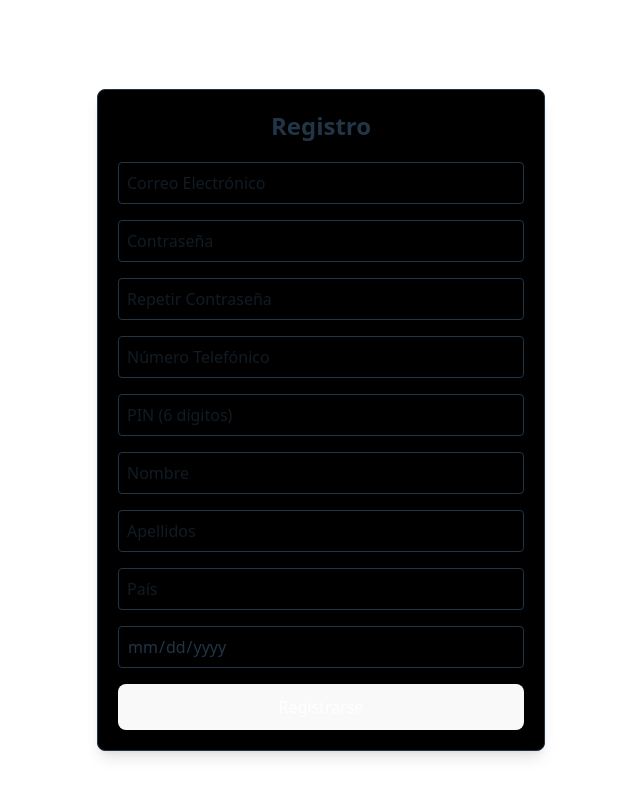
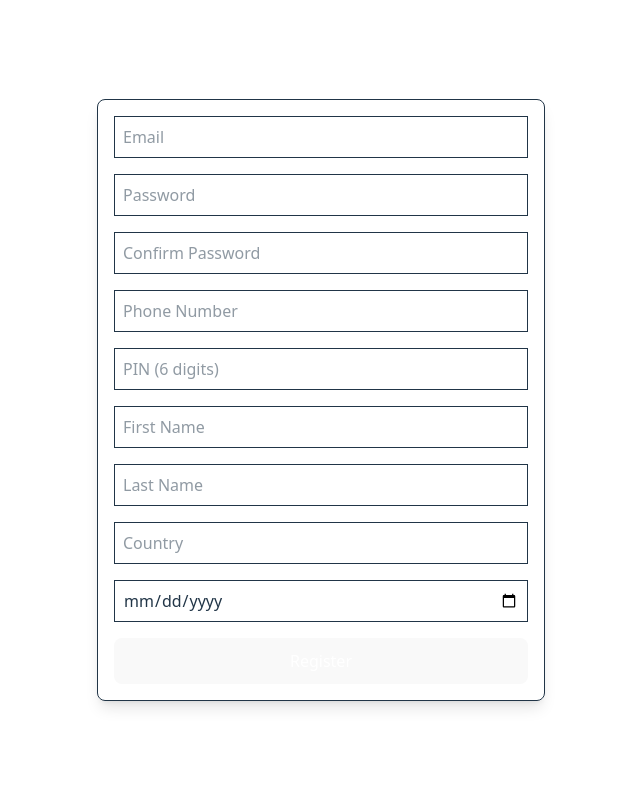
Before and after one commit to AloRod/FrontEnd, a React (Vite) app: page / in a window 1280 px wide. Shown: the top 796 px of the page, without its empty margins (319-959 px from the left). Built offline with nearby package versions, Linux system fonts and the light colour scheme.

Commit message:
login in process and register check

```diff
--- a/package.json
+++ b/package.json
@@ -13,7 +13,8 @@
     "@tailwindcss/vite": "^4.0.9",
     "axios": "^1.8.1",
     "react": "^19.0.0",
-    "react-dom": "^19.0.0"
+    "react-dom": "^19.0.0",
+    "react-router-dom": "^7.2.0"
   },
   "devDependencies": {
     "@eslint/js": "^9.21.0",
--- a/src/App.jsx
+++ b/src/App.jsx
@@ -4,12 +4,14 @@ import viteLogo from '/vite.svg'
 import './App.css'
 
 import Register from './Register'
+import Login from './Login'
 
 function App() {
   const [count, setCount] = useState(0)
 
   return (
     <>
+
    <Register/>
     </>
   )
--- /dev/null
+++ b/src/Login.jsx
@@ -0,0 +1,81 @@
+import { useState } from "react";
+import axios from "axios";
+import { useNavigate } from "react-router-dom";  // React Router v6
+
+export default function LoginForm() {
+  const [formData, setFormData] = useState({ email: "", password: "" });
+  const [errors, setErrors] = useState({});
+  const navigate = useNavigate();
+  const [loading, setLoading] = useState(false);
+
+  const handleChange = (e) => {
+    setFormData({ ...formData, [e.target.name]: e.target.value });
+  };
+
+  const handleSubmit = async (e) => {
+    e.preventDefault();
+    setErrors({});
+    setLoading(true);
+
+    try {
+      const response = await axios.post("http://localhost:8000/api/login", formData);
+
+      alert("Login successful");
+      console.log(response.data);
+      localStorage.setItem("user", JSON.stringify(response.data.user)); // Save user data
+
+      navigate("/dashboard"); // Redirect after login
+    } catch (error) {
+      if (error.response) {
+        setErrors(error.response.data.errors || { general: error.response.data.error });
+      }
+    } finally {
+      setLoading(false);
+    }
+  };
+
+  return (
+    <div className="flex justify-center items-center h-screen">
+      <form onSubmit={handleSubmit} className="space-y-4 max-w-md mx-auto p-4 border rounded-lg shadow-lg">
+        <h2 className="text-2xl font-bold text-center">Sign In</h2>
+
+        {errors.general && <div className="text-red-500 text-sm">{errors.general}</div>}
+
+        <input
+          type="email"
+          name="email"
+          placeholder="Email"
+          value={formData.email}
+          onChange={handleChange}
+          className="border p-2 w-full rounded"
+        />
+        {errors.email && <p className="text-red-500 text-xs">{errors.email}</p>}
+
+        <input
+          type="password"
+          name="password"
+          placeholder="Password"
+          value={formData.password}
+          onChange={handleChange}
+          className="border p-2 w-full rounded"
+        />
+        {errors.password && <p className="text-red-500 text-xs">{errors.password}</p>}
+
+        <button
+          type="submit"
+          className={`w-full py-2 rounded bg-blue-500 text-white ${loading ? 'opacity-50 cursor-not-allowed' : 'hover:bg-blue-600'}`}
+          disabled={loading}
+        >
+          {loading ? "Loading..." : "Sign In"}
+        </button>
+
+        <div className="text-center mt-4">
+          <span className="text-sm">Don't have an account? </span>
+          <button type="button" className="text-blue-500 hover:underline" onClick={() => navigate("/register")}>
+            Register here
+          </button>
+        </div>
+      </form>
+    </div>
+  );
+}
--- a/src/Register.jsx
+++ b/src/Register.jsx
@@ -1,94 +1,76 @@
-import React, { useState } from 'react';
-import axios from 'axios';
+import { useState } from "react";
+import axios from "axios";
 
-function Register() {
+export default function RegisterForm() {
   const [formData, setFormData] = useState({
-    email: '',
-    password: '',
-    confirmPassword: '',
-    phone: '',
-    pin: '',
-    firstName: '',
-    lastName: '',
-    country: '',
-    birthDate: ''
+    email: "",
+    password: "",
+    confirm_password: "",
+    phone: "",
+    pin: "",
+    name: "",
+    lastname: "",
+    country: "",
+    birthdate: ""
   });
-  const [error, setError] = useState(null);
-  const [success, setSuccess] = useState(null);
+  const [errors, setErrors] = useState({});
 
   const handleChange = (e) => {
     setFormData({ ...formData, [e.target.name]: e.target.value });
   };
 
-  const validateForm = () => {
-    const { email, password, confirmPassword, phone, pin, firstName, lastName, birthDate } = formData;
-    if (!email || !password || !phone || !pin || !firstName || !lastName || !birthDate) {
-      return 'Todos los campos requeridos deben ser completados';
+  const validate = () => {
+    let tempErrors = {};
+    const emailRegex = /^[^\s@]+@[^\s@]+\.[^\s@]+$/;
+    const phoneRegex = /^\d{8,15}$/;
+    const pinRegex = /^\d{6}$/;
+
+    if (!formData.email.match(emailRegex)) tempErrors.email = "Invalid email";
+    if (formData.password.length < 8) tempErrors.password = "At least 8 characters";
+    if (formData.password !== formData.confirm_password) tempErrors.confirm_password = "Passwords do not match";
+    if (!formData.phone.match(phoneRegex)) tempErrors.phone = "Invalid phone number";
+    if (!formData.pin.match(pinRegex)) tempErrors.pin = "PIN must be 6 digits";
+    if (!formData.name) tempErrors.name = "Required field";
+    if (!formData.lastname) tempErrors.lastname = "Required field";
+    if (!formData.birthdate) tempErrors.birthdate = "Required field";
+    else {
+      const birthDate = new Date(formData.birthdate);
+      const age = new Date().getFullYear() - birthDate.getFullYear();
+      if (age < 18) tempErrors.birthdate = "You must be over 18 years old";
     }
-    if (password !== confirmPassword) {
-      return 'Las contraseñas no coinciden';
-    }
-    if (pin.length !== 6 || isNaN(pin)) {
-      return 'El PIN debe tener 6 dígitos numéricos';
-    }
-    const birthYear = new Date(birthDate).getFullYear();
-    const currentYear = new Date().getFullYear();
-    if (currentYear - birthYear < 18) {
-      return 'Debes ser mayor de 18 años para registrarte';
-    }
-    return null;
+
+    setErrors(tempErrors);
+    return Object.keys(tempErrors).length === 0;
   };
 
   const handleSubmit = async (e) => {
     e.preventDefault();
-    setError(null);
-    setSuccess(null);
-
-    const validationError = validateForm();
-    if (validationError) {
-      setError(validationError);
-      return;
-    }
+    if (!validate()) return;
 
     try {
-      const response = await axios.post('http://localhost:8000/api/register', formData);
-      setSuccess('Registro exitoso');
-      setFormData({
-        email: '',
-        password: '',
-        confirmPassword: '',
-        phone: '',
-        pin: '',
-        firstName: '',
-        lastName: '',
-        country: '',
-        birthDate: ''
-      });
+      const response = await axios.post("http://localhost:8000/api/register", formData);
+      alert("Registration successful");
+      console.log(response.data);
     } catch (error) {
-      setError('Error al registrar usuario');
-      console.error('Error:', error);
+      setErrors(error.response?.data?.errors || {});
     }
   };
 
   return (
-    <div className="max-w-md mx-auto mt-10 p-5 border rounded-lg shadow-lg bg-black">
-      <h2 className="text-2xl font-bold mb-5 text-center">Registro</h2>
-      {error && <p className="text-red-500">{error}</p>}
-      {success && <p className="text-green-500">{success}</p>}
-      <form onSubmit={handleSubmit} className="space-y-4">
-        <input type="email" name="email" placeholder="Correo Electrónico" onChange={handleChange} value={formData.email} className="w-full p-2 border rounded" required />
-        <input type="password" name="password" placeholder="Contraseña" onChange={handleChange} value={formData.password} className="w-full p-2 border rounded" required />
-        <input type="password" name="confirmPassword" placeholder="Repetir Contraseña" onChange={handleChange} value={formData.confirmPassword} className="w-full p-2 border rounded" required />
-        <input type="tel" name="phone" placeholder="Número Telefónico" onChange={handleChange} value={formData.phone} className="w-full p-2 border rounded" required />
-        <input type="text" name="pin" placeholder="PIN (6 dígitos)" onChange={handleChange} value={formData.pin} className="w-full p-2 border rounded" required maxLength={6} />
-        <input type="text" name="firstName" placeholder="Nombre" onChange={handleChange} value={formData.firstName} className="w-full p-2 border rounded" required />
-        <input type="text" name="lastName" placeholder="Apellidos" onChange={handleChange} value={formData.lastName} className="w-full p-2 border rounded" required />
-        <input type="text" name="country" placeholder="País" onChange={handleChange} value={formData.country} className="w-full p-2 border rounded" />
-        <input type="date" name="birthDate" onChange={handleChange} value={formData.birthDate} className="w-full p-2 border rounded" required />
-        <button type="submit" className="w-full bg-blue-500 text-white p-2 rounded hover:bg-blue-700">Registrarse</button>
-      </form>
-    </div>
+    <form onSubmit={handleSubmit} className="space-y-4 max-w-md mx-auto p-4 border rounded-lg shadow-lg">
+      {Object.values(errors).map((err, i) => (
+        <div key={i} className="text-red-500 text-sm">{err}</div>
+      ))}
+      <input type="email" name="email" placeholder="Email" onChange={handleChange} className="border p-2 w-full" />
+      <input type="password" name="password" placeholder="Password" onChange={handleChange} className="border p-2 w-full" />
+      <input type="password" name="confirm_password" placeholder="Confirm Password" onChange={handleChange} className="border p-2 w-full" />
+      <input type="text" name="phone" placeholder="Phone Number" onChange={handleChange} className="border p-2 w-full" />
+      <input type="text" name="pin" placeholder="PIN (6 digits)" onChange={handleChange} className="border p-2 w-full" />
+      <input type="text" name="name" placeholder="First Name" onChange={handleChange} className="border p-2 w-full" />
+      <input type="text" name="lastname" placeholder="Last Name" onChange={handleChange} className="border p-2 w-full" />
+      <input type="text" name="country" placeholder="Country" onChange={handleChange} className="border p-2 w-full" />
+      <input type="date" name="birthdate" onChange={handleChange} className="border p-2 w-full" />
+      <button type="submit" className="bg-blue-500 text-white p-2 w-full rounded">Register</button>
+    </form>
   );
 }
-
-export default Register;
```
Also changed, not shown: 1 other file (tests, documents, lock files or other folders).
